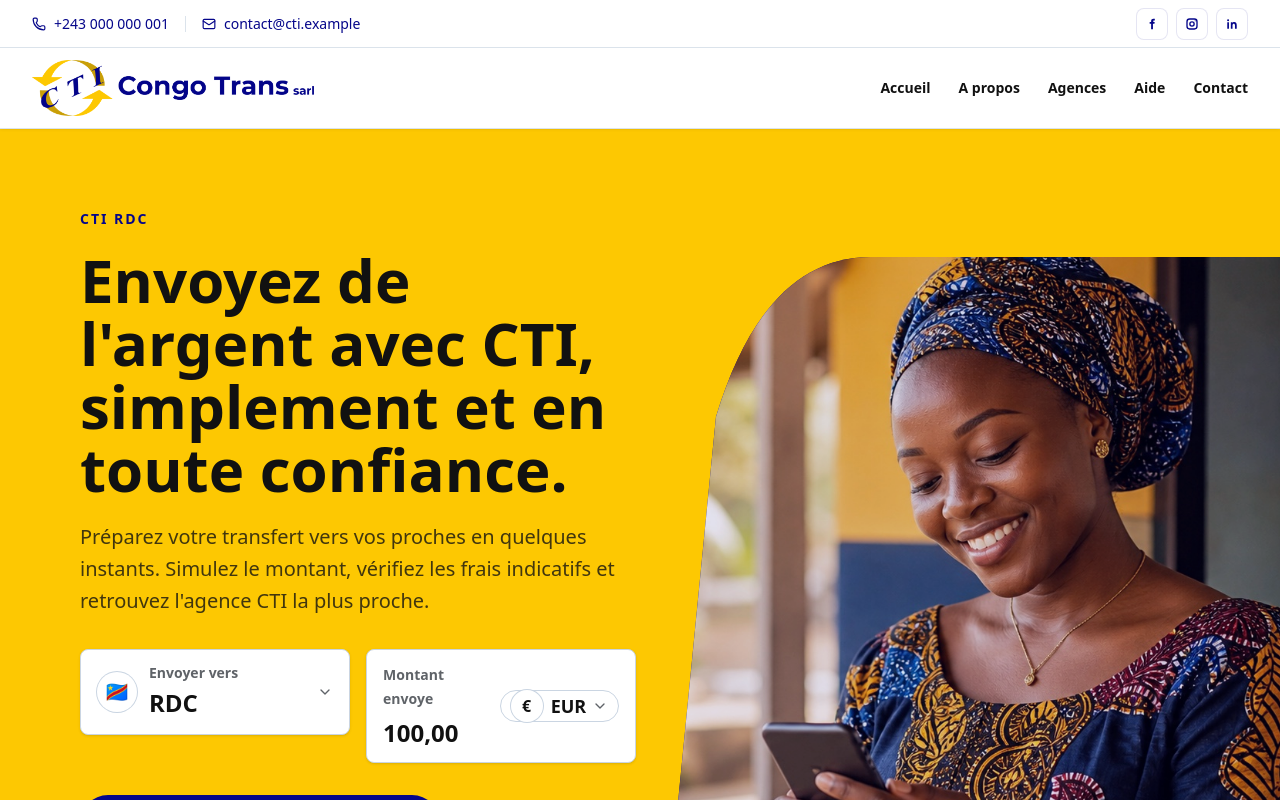
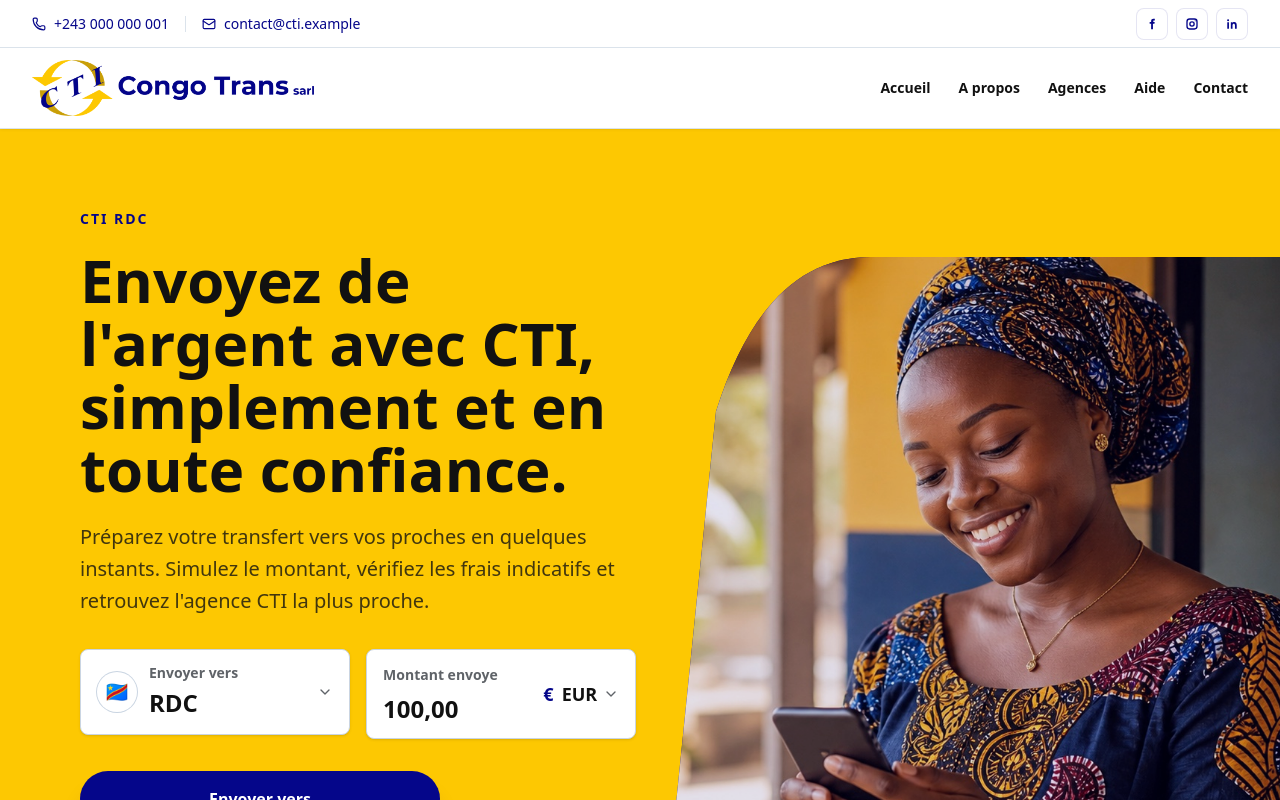
Before and after one commit to Vendereck22/cti, a Next.js app: page / in a window 1280 px wide. Shown: the top 800 px of the page. Built offline with nearby package versions, Linux system fonts and the light colour scheme.

Commit message:
replace CurrencyBadge with CurrencyMark and update hero selector styling for a refined UI appearance

```diff
--- a/features/landing/components/hero-quick-selector.tsx
+++ b/features/landing/components/hero-quick-selector.tsx
@@ -152,10 +152,10 @@ function HeroAmountControl({
       >
         <SelectTrigger
           aria-label={currencyLabel}
-          className="h-11 min-w-[116px] rounded-full border-slate-300 bg-white px-2.5 text-left"
+          className="!h-auto min-w-[96px] justify-end rounded-md !border-0 !bg-transparent !px-0 !py-0 text-right shadow-none focus-visible:!border-transparent focus-visible:!ring-0"
         >
-          <span className="inline-flex items-center gap-2 text-lg font-semibold text-foreground">
-            <CurrencyBadge value={selectedCurrency?.flag ?? "€"} />
+          <span className="inline-flex items-center gap-2 text-lg font-bold text-foreground">
+            <CurrencyMark value={selectedCurrency?.flag ?? "€"} />
             {selectedCurrency?.code ?? "EUR"}
           </span>
         </SelectTrigger>
@@ -198,7 +198,7 @@ function CountryOptionRow({
 function CurrencyOptionRow({ currency }: { currency: CurrencyOption }) {
   return (
     <span className="flex min-w-0 items-center gap-3">
-      <CurrencyBadge value={currency.flag} />
+      <CurrencyMark value={currency.flag} framed />
       <span className="grid min-w-0">
         <span className="truncate font-semibold text-foreground">
           {currency.code}
@@ -211,16 +211,24 @@ function CurrencyOptionRow({ currency }: { currency: CurrencyOption }) {
   );
 }
 
-function CurrencyBadge({ value }: { value: string }) {
+function CurrencyMark({
+  value,
+  framed = false,
+}: {
+  value: string;
+  framed?: boolean;
+}) {
   const isLongValue = value.length > 2;
 
   return (
     <span
       aria-hidden="true"
       className={
-        isLongValue
-          ? "flex size-8 shrink-0 items-center justify-center rounded-full bg-white px-1 text-[10px] font-bold leading-none ring-1 ring-slate-300"
-          : "flex size-8 shrink-0 items-center justify-center rounded-full bg-white text-base font-semibold ring-1 ring-slate-300"
+        framed
+          ? "flex h-8 min-w-8 shrink-0 items-center justify-center rounded-md bg-cti-gold/20 px-2 text-sm font-bold leading-none text-primary ring-1 ring-cti-gold/45"
+          : isLongValue
+            ? "shrink-0 text-xs font-bold leading-none text-primary"
+            : "shrink-0 text-lg font-bold leading-none text-primary"
       }
     >
       {value}
```
